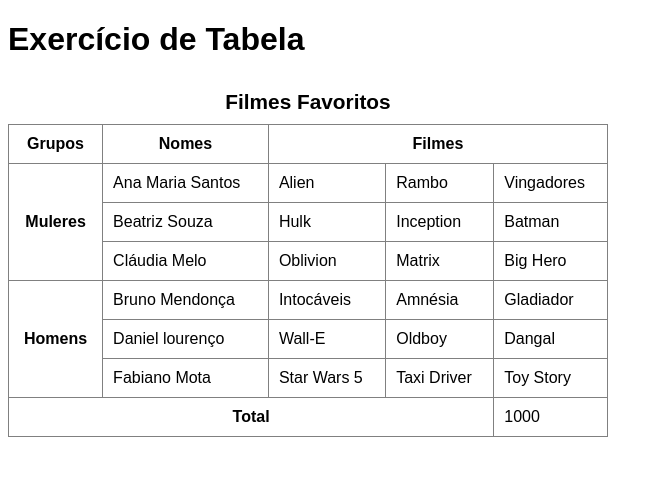
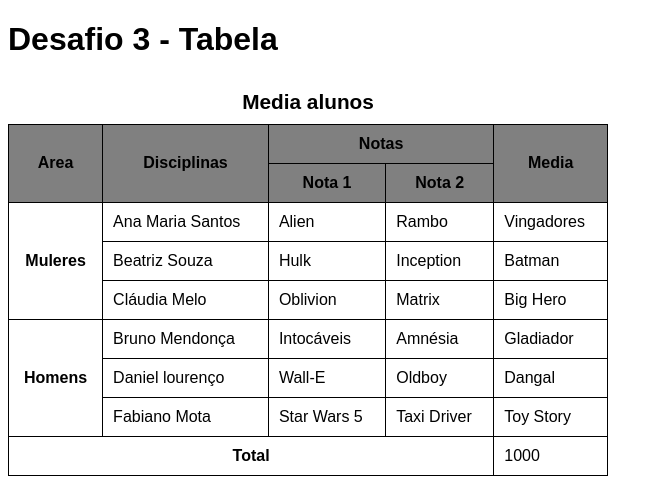
Before and after one commit to Ale1910/Estudo-HTML-e-CSS, a plain HTML site: page desafios/d013/desafio03.html in a window 1280 px wide. Shown: the whole page, without its empty margins (0-663 px from the left). Drawn offline with Linux system fonts and the light colour scheme.

Commit message:
Update desafio03.html

```diff
--- a/desafios/d013/desafio03.html
+++ b/desafios/d013/desafio03.html
@@ -4,7 +4,7 @@
     <meta charset="UTF-8">
     <meta name="viewport" content="width=device-width, initial-scale=1.0">
     <link rel="shortcut icon" href="../EX011/icone.ico" type="image/x-icon">
-    <title>Tabelas</title>
+    <title>Desafio 3 - Tabela</title>
     <Style>
          body {
             font-family: Arial, Helvetica, sans-serif;
@@ -21,23 +21,34 @@
             padding: 10px;
         }
 
+        thead > tr > th {
+            position: sticky;
+            top: -1px;
+            background-color: gray;
+        }
+
         th, td {
-            border: 1px solid gray;
+            border: 1px solid;
             padding: 10px;
         }
     </Style>
 </head>
 <body>
-    <h1>Exercício de Tabela</h1>
+    <h1>Desafio 3 - Tabela</h1>
     <table>
         <caption>
-            Filmes Favoritos
+            Media alunos
         </caption>
         <thead>
             <tr>
-                <th scope="col">Grupos</th>
-                <th scope="col">Nomes</th>
-                <th colspan="3" scope="colgroup">Filmes</th>
+                <th rowspan="2" scope="col">Area</th>
+                <th rowspan="2" scope="col">Disciplinas</th>
+                <th colspan="2" scope="col">Notas</th>
+                <th rowspan="2" scope="col">Media</th>
+            </tr>
+            <tr>
+                <th>Nota 1</th>
+                <th>Nota 2</th>
             </tr>
         </thead>
         <tbody>
```
